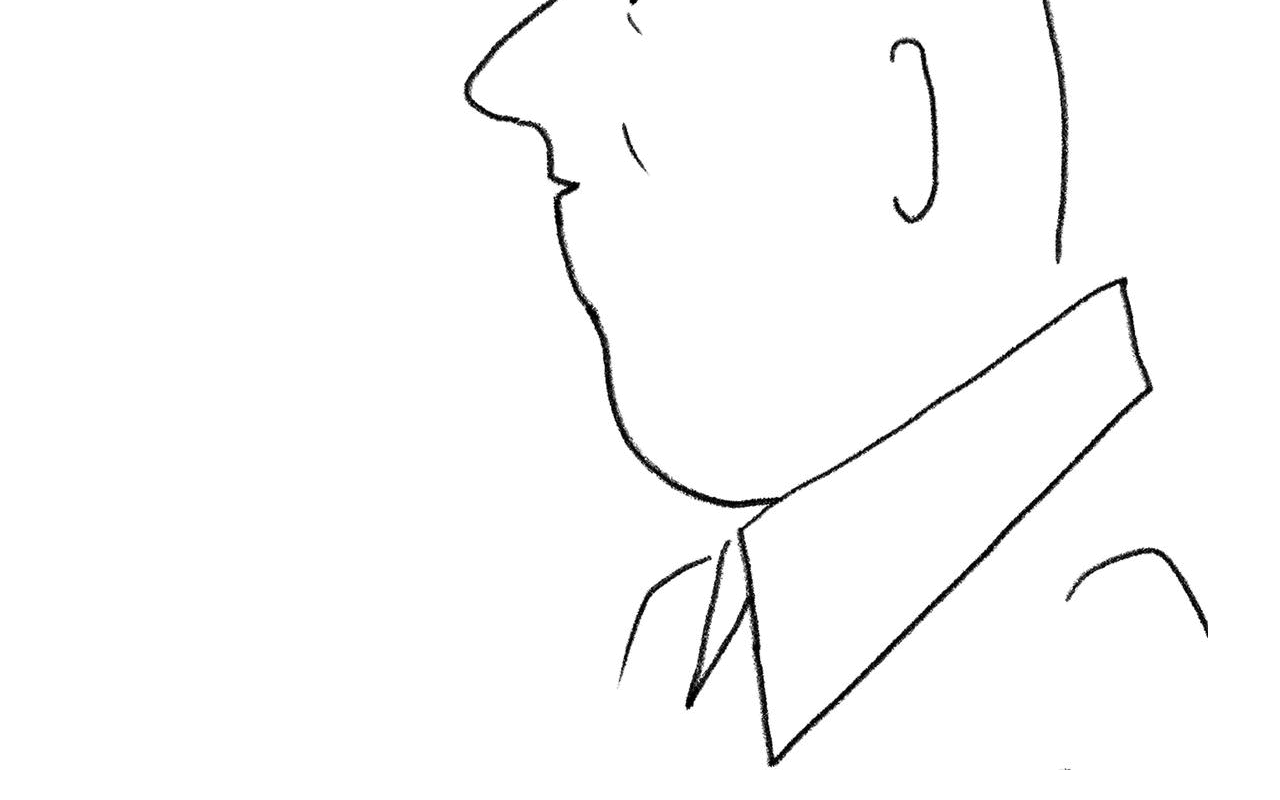
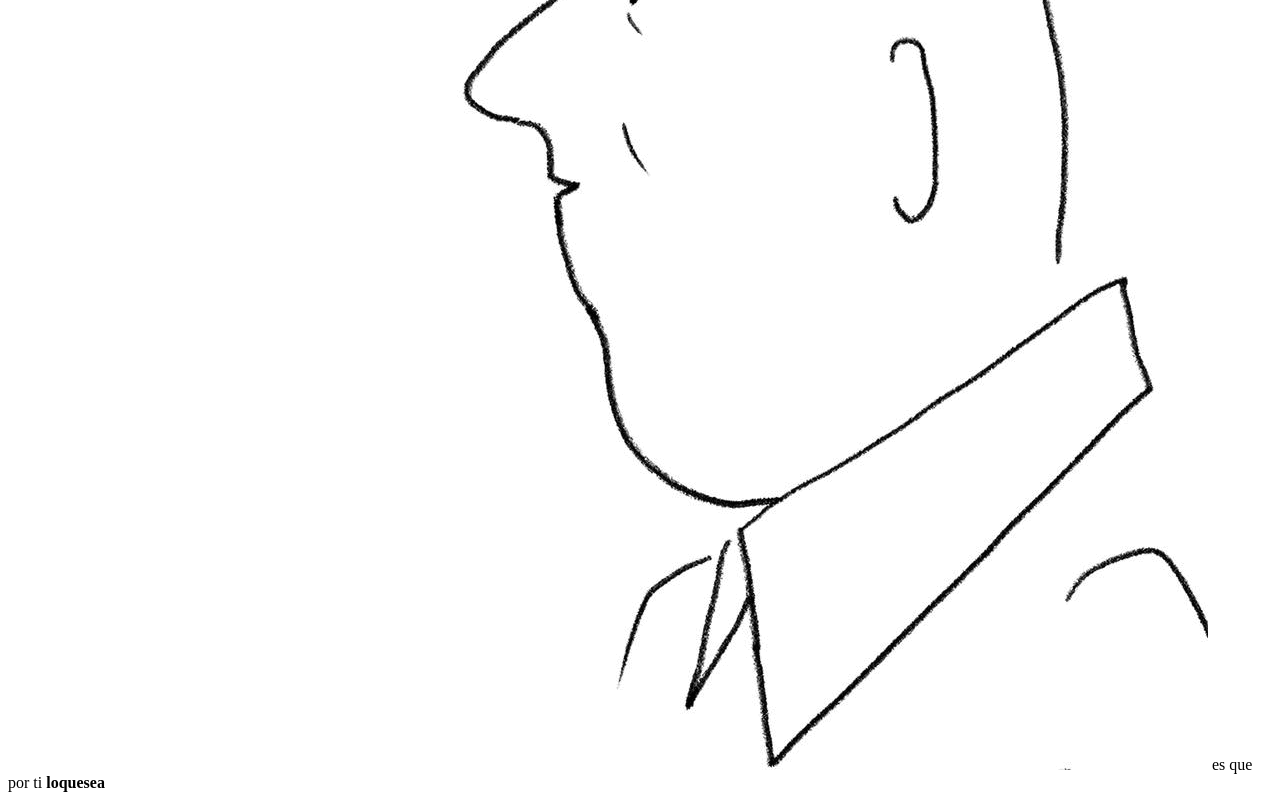
Before and after one commit to anaga00/fanzineONE, a plain HTML site: page 05.html in a window 1280 px wide. Shown: the part 525-1325 px from the top of the page. Drawn offline with Linux system fonts and the light colour scheme.

Commit message:
Update 05.html

```diff
--- a/05.html
+++ b/05.html
@@ -19,6 +19,9 @@
 
        <a title="fanzinejuan01" href="06.html"><img src="ezgif.com-gif-maker.gif" alt="fanzinejuan" /></a>
 
+      <body> es que por ti <strong> loquesea </strong>
+       </body>
+
 
    </body>
 </html>
```
